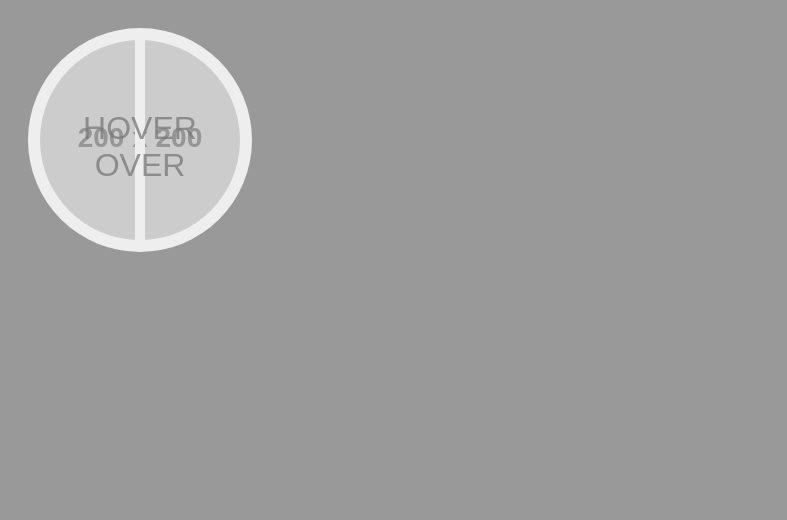
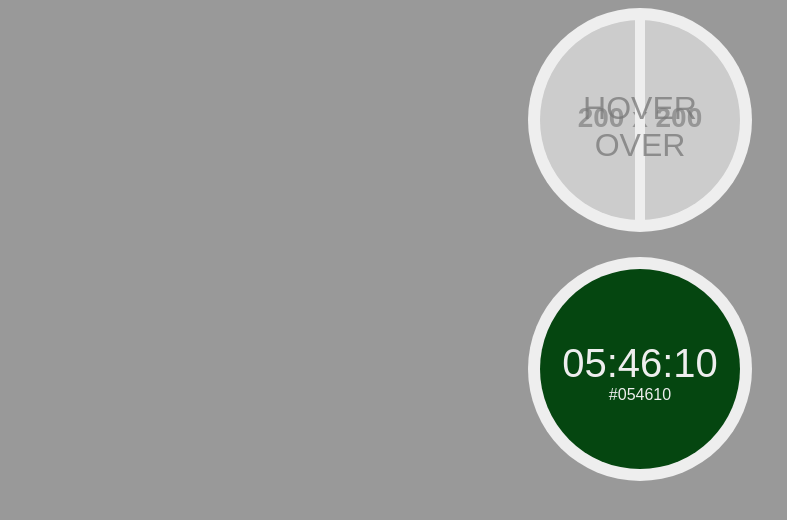
Before and after one commit to angelalin2004/circles, a plain HTML site: page halfhover/index.html in a window 1280 px wide. Shown: the whole page, without its empty margins (0-787 px from the left). Drawn offline with nearby package versions, Linux system fonts and the light colour scheme; placeholder pictures from the web are drawn by us.

Commit message:
finished 2nd circle: color-time

```diff
--- a/halfhover/css/style.css
+++ b/halfhover/css/style.css
@@ -5,16 +5,19 @@ body {
   height: 200px;
   width: 200px;
   background: #EEEEEE;
-  margin-top: 20px;
+  margin-left: auto;
+  margin-right: auto;
   padding: 12px;
 }
 #container1 {
   border-radius: 100%;
-  float: left;
-  margin-left: 20px;
+  position:relative;
 }
 #container2 {
-  float:left;
+  border-radius:100%;
+  position: relative;
+  margin-top: 25px;
+
 }
 .halfc {
   height: 200px;
@@ -81,3 +84,16 @@ img {
   transition: opacity 1.5s;
   display: inline;
 }
+#timenums {
+  background: #eeeeee;
+  color: #eeeeee;
+  font-family: Arial, sans-serif;
+  text-align: center;
+  height: 200px;
+  width: 200px;
+  border-radius:100%;
+}
+#time-clock {
+  font-size: 250%;
+  margin-bottom: 10px;
+}
--- a/halfhover/index.html
+++ b/halfhover/index.html
@@ -30,8 +30,16 @@
       <img src="http://placehold.it/200x200/66CCFF?text=?????">
     </div>
   </div>
-  <div class="half-text" id="right-text" onmouseenter="rightEnter()">This is some text on the <u>right</u> side text of the first circle. So far there is just one circle, because I've spent all my time on this one to make sure that its features work flawlessly. And it indeed is flawless!</div>
-  <div id="title1">HOVER<br>OVER</br><div>
+  <div class="half-text" id="right-text" onmouseenter="rightEnter()">This is some text on the <u>right</u> side text of the first circle. So far there is just one circle. I've been spending all my time on this one to make sure that it works flawlessly. And it indeed is flawless!</div>
+  <div id="title1">HOVER<br>OVER</br></div>
+</div>
+<div class="maincontainer" id="container2">
+  <div id="timenums">
+    <br><br><br><br>
+    <span id="time-clock" class="timer"></span>
+    <br>
+    <span id="time-color" class="timer"></span>
+  </div>
 </div>
 
         <script src="js/index.js"></script>
--- a/halfhover/js/index.js
+++ b/halfhover/js/index.js
@@ -51,3 +51,41 @@ function halfLeave() {
   $("#right-text").css("opacity","0.0");
   currentSide = "none";
 }
+
+function timePassed() {
+  var double_digits = 10;
+  date = new Date();
+  hours = date.getHours();
+  minutes = date.getMinutes();
+  seconds = date.getSeconds();
+  hours_const = hours;
+  minutes_const = minutes;
+  seconds_const = seconds;
+
+  if (hours < double_digits) {
+    hours = "0" + hours_const;
+  }
+  if (minutes < double_digits) {
+    minutes = "0" + minutes_const;
+  }
+  if (seconds < double_digits) {
+    seconds = "0" + seconds_const;
+  }
+
+  document.getElementById('time-clock').innerHTML = hours + ":" + minutes + ":" + seconds;
+  var colorString = "#" + hours + minutes + seconds
+  document.getElementById('time-color').innerHTML = colorString;
+  $("#timenums").css("background",colorString);
+  /*
+  $("#container2").css("background",colorString);
+  $("#timenums").css("color",colorString);
+  */
+}
+
+var timer;
+var start = startTime();
+
+function startTime( ) {
+  console.log("got here");
+  timer = setInterval('timePassed()', 1000);
+}
```
